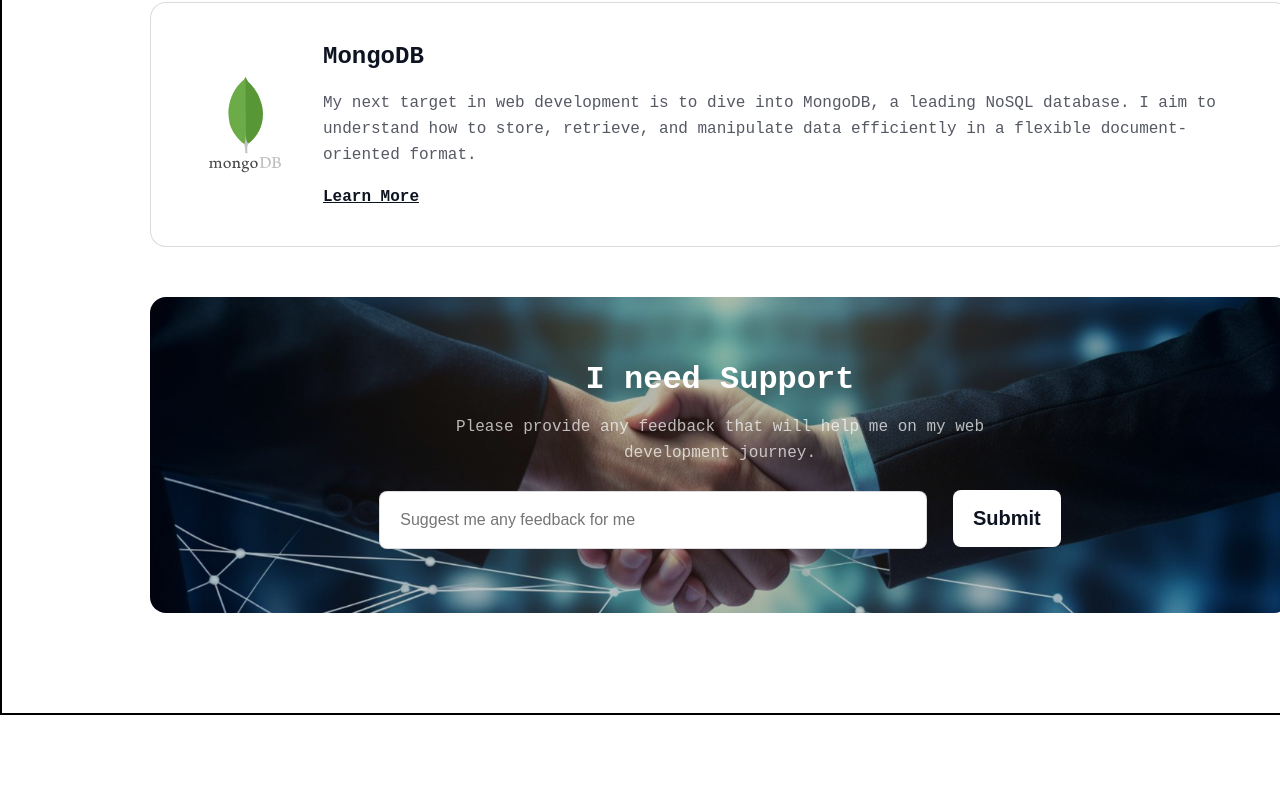
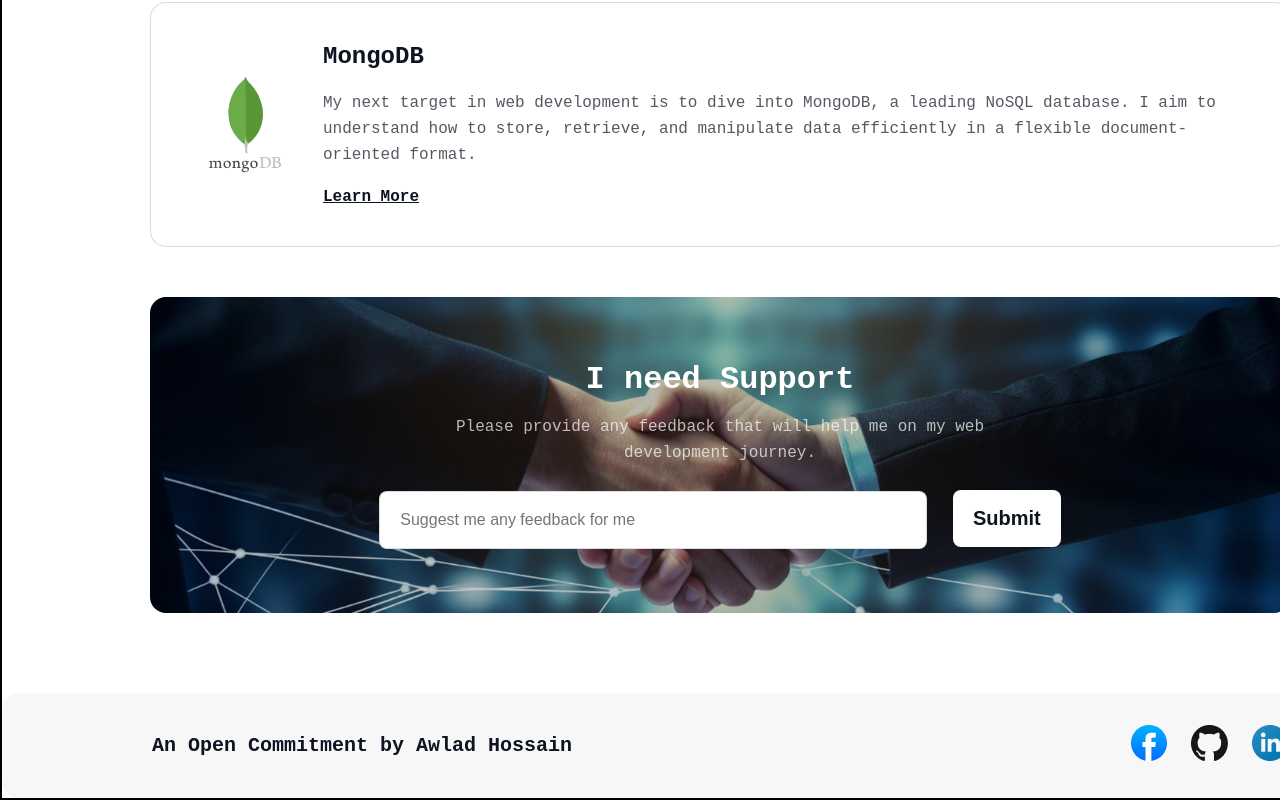
Before and after one commit to mdmonjumon/developer-website, a plain HTML site: page index.html in a window 1280 px wide. Shown: the part 4609-5409 px from the top of the page. Before the commit the page ends 5324 px from the top, so only its background shows below. Drawn offline with Linux system fonts and the light colour scheme; a web font is replaced by a local one.

Commit message:
footer section added

```diff
--- a/index.html
+++ b/index.html
@@ -188,14 +188,17 @@
             </div>
             <!-- I need Support section end here -->
         </section>
-
-
     </main>
 
-    <footer>
-
+    <footer class="footer-section">
+        <!-- footer section start here -->
+        <h3 class="footer-title">An Open Commitment by Awlad Hossain</h3>
+        <div class="footer-icon-container">
+            <a href="https://www.facebook.com/" target="_blank"><img src="./assets/facebook.png" alt=""></a>
+            <a href="https://github.com/" target="_blank"><img src="./assets/github.png" alt=""></a>
+            <a href="https://www.linkedin.com/" target="_blank"><img src="./assets/linkedin-icon 1.png" alt=""></a>
+        </div>
     </footer>
-
 </body>
 
 </html>
--- a/styles/developer.css
+++ b/styles/developer.css
@@ -336,14 +336,12 @@ main {
 
 .support-section {
     border-radius: 16px;
-    background-image:linear-gradient(rgba(0, 0, 0, 0.2),rgba(0, 0, 0, 0.3),rgba(0, 0, 0, 0.2)), url('../assets/handshake.jpg');
+    background-image: linear-gradient(rgba(0, 0, 0, 0.2), rgba(0, 0, 0, 0.3), rgba(0, 0, 0, 0.2)), url('../assets/handshake.jpg');
     background-repeat: no-repeat;
     background-size: cover;
     background-position: center;
     padding: 64px 48px;
-    margin-bottom: 100px;
-    /* background: linear-gradient(rgba(0, 0, 0, 0.2));
-    background-blend-mode: overlay; */
+    margin-bottom: 80px;
 }
 
 .support-section h2 {
@@ -364,7 +362,7 @@ main {
     margin: 16px auto 24px;
 }
 
-.support-section-inputAndButton-container{
+.support-section-inputAndButton-container {
     text-align: center;
 }
 
@@ -378,6 +376,7 @@ main {
     font-size: 16px;
     font-weight: 400;
 }
+
 .support-section button {
     border-radius: 8px;
     background: rgb(255, 255, 255);
@@ -390,3 +389,26 @@ main {
 }
 
 /* I need Support section styles end here */
+
+/* footer section styles start here */
+.footer-section {
+    padding: 32px 150px;
+    display: flex;
+    justify-content: space-between;
+    align-items: center;
+    border-radius: 16px;
+    background: rgba(13, 19, 33, 0.03);
+}
+
+.footer-section .footer-title {
+    color: rgb(13, 19, 33);
+    font-size: 20px;
+    font-weight: 600;
+}
+
+.footer-section .footer-icon-container{
+    display: flex;
+    gap: 24px;
+}
+
+/* footer section styles end here */
```
